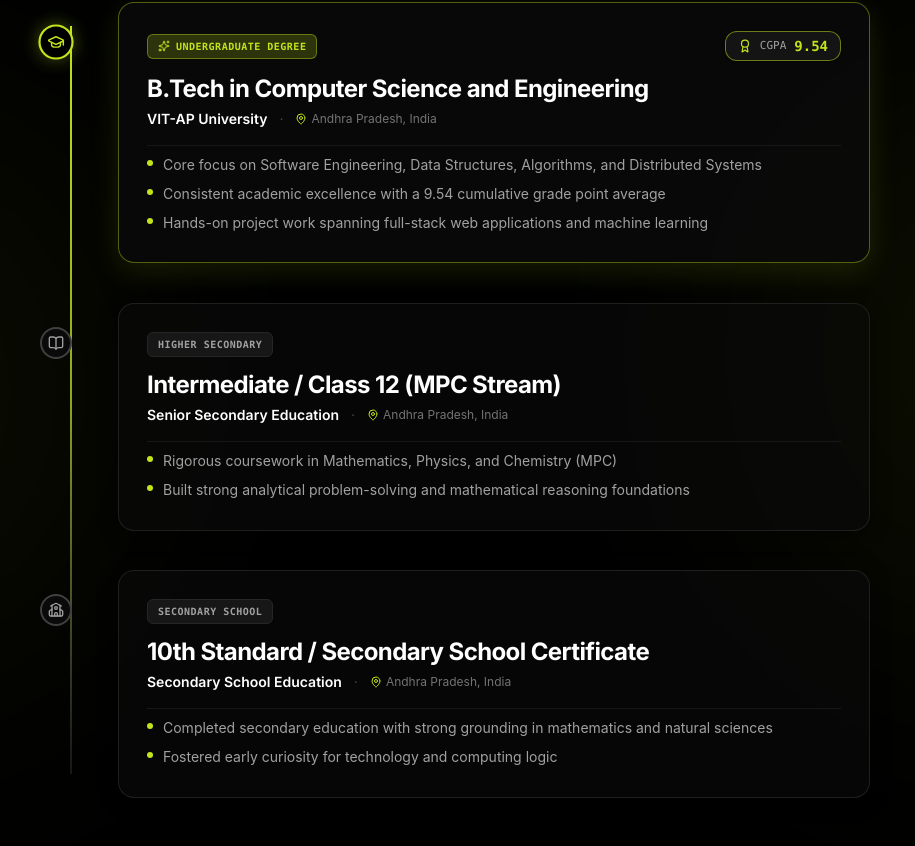
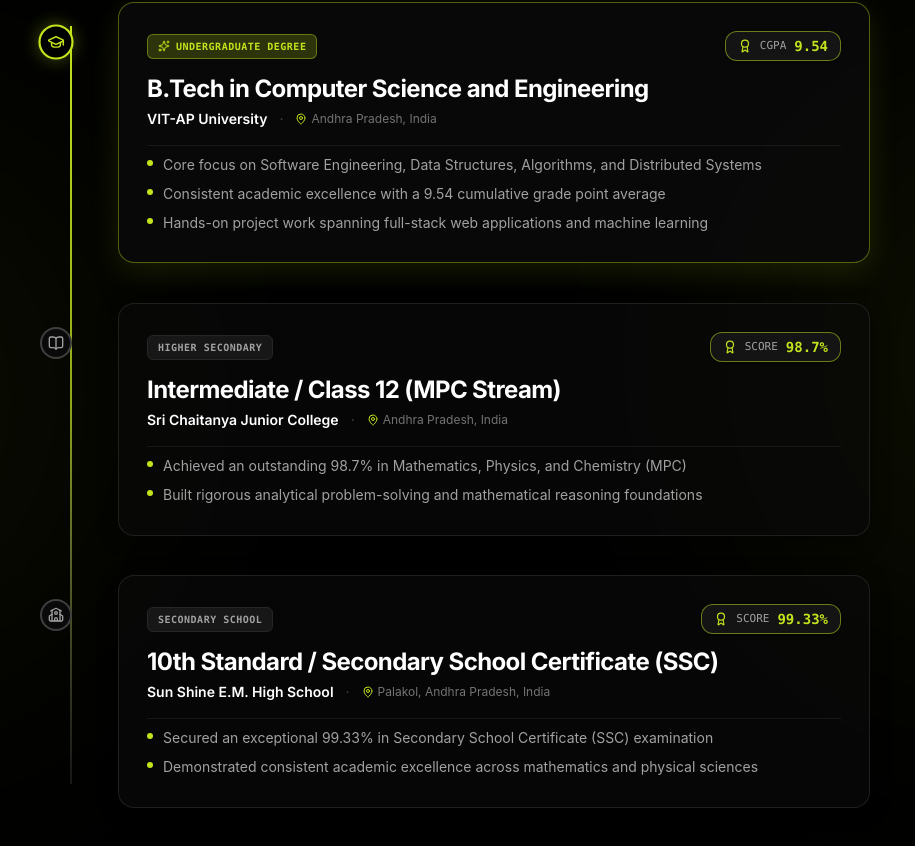
Before and after one commit to Timothy-Raju/portfolio, a React (Vite) app: page / in a window 1280 px wide. Shown: the part 3967-4813 px from the top of the page, without its empty margins (186-1101 px from the left). Built offline with nearby package versions, Linux system fonts and the light colour scheme; the HTML template or start-up script is replaced by a standard one; a web font is replaced by a local one.

Commit message:
add school names in education

```diff
--- a/src/components/ui/education-section.tsx
+++ b/src/components/ui/education-section.tsx
@@ -41,11 +41,15 @@
     id: "intermediate",
     badge: "HIGHER SECONDARY",
     degree: "Intermediate / Class 12 (MPC Stream)",
-    institution: "Senior Secondary Education",
+    institution: "Sri Chaitanya Junior College",
     location: "Andhra Pradesh, India",
+    score: {
+      label: "Score",
+      value: "98.7%",
+    },
     highlights: [
-      "Rigorous coursework in Mathematics, Physics, and Chemistry (MPC)",
-      "Built strong analytical problem-solving and mathematical reasoning foundations",
+      "Achieved an outstanding 98.7% in Mathematics, Physics, and Chemistry (MPC)",
+      "Built rigorous analytical problem-solving and mathematical reasoning foundations",
     ],
     isFeatured: false,
     icon: BookOpen,
@@ -53,12 +57,16 @@
   {
     id: "secondary",
     badge: "SECONDARY SCHOOL",
-    degree: "10th Standard / Secondary School Certificate",
-    institution: "Secondary School Education",
-    location: "Andhra Pradesh, India",
+    degree: "10th Standard / Secondary School Certificate (SSC)",
+    institution: "Sun Shine E.M. High School",
+    location: "Palakol, Andhra Pradesh, India",
+    score: {
+      label: "Score",
+      value: "99.33%",
+    },
     highlights: [
-      "Completed secondary education with strong grounding in mathematics and natural sciences",
-      "Fostered early curiosity for technology and computing logic",
+      "Secured an exceptional 99.33% in Secondary School Certificate (SSC) examination",
+      "Demonstrated consistent academic excellence across mathematics and physical sciences",
     ],
     isFeatured: false,
     icon: School,
```
Also changed, not shown: 2 other files (tests, documents, lock files or other folders).
